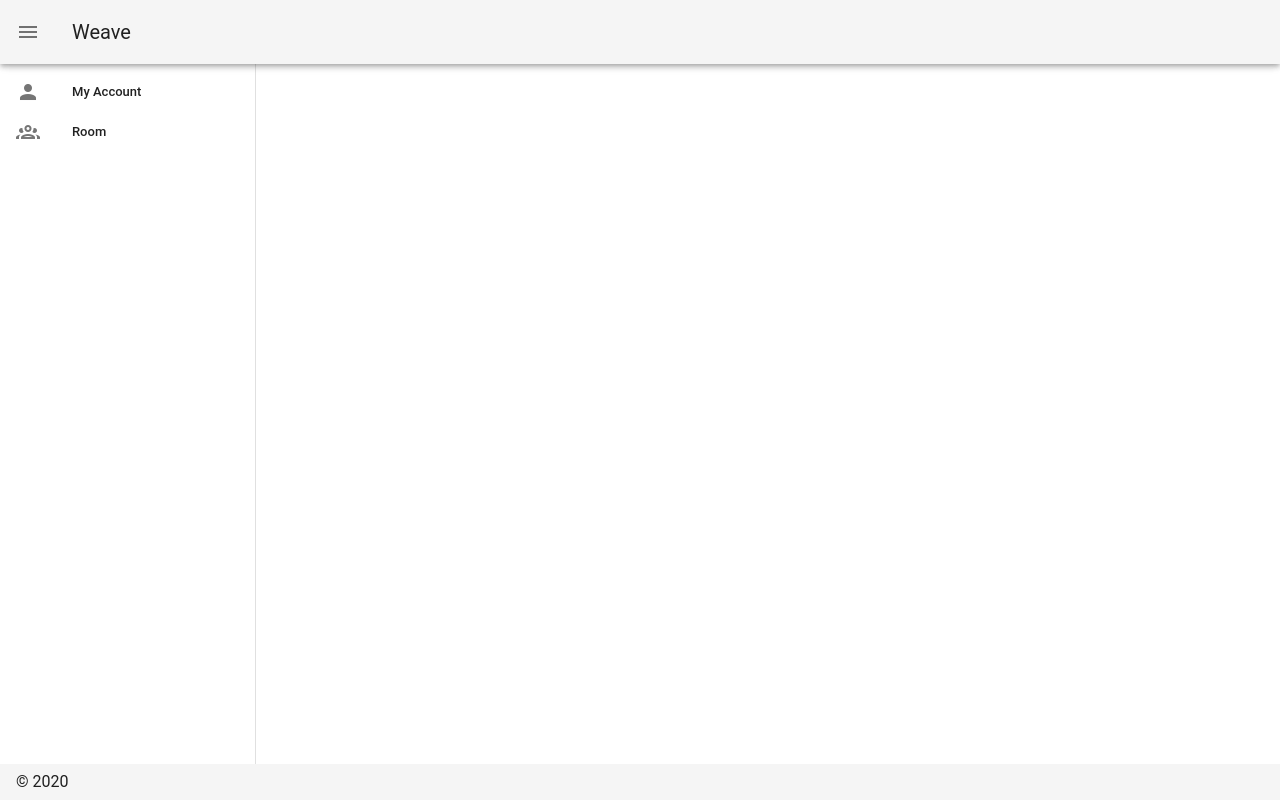
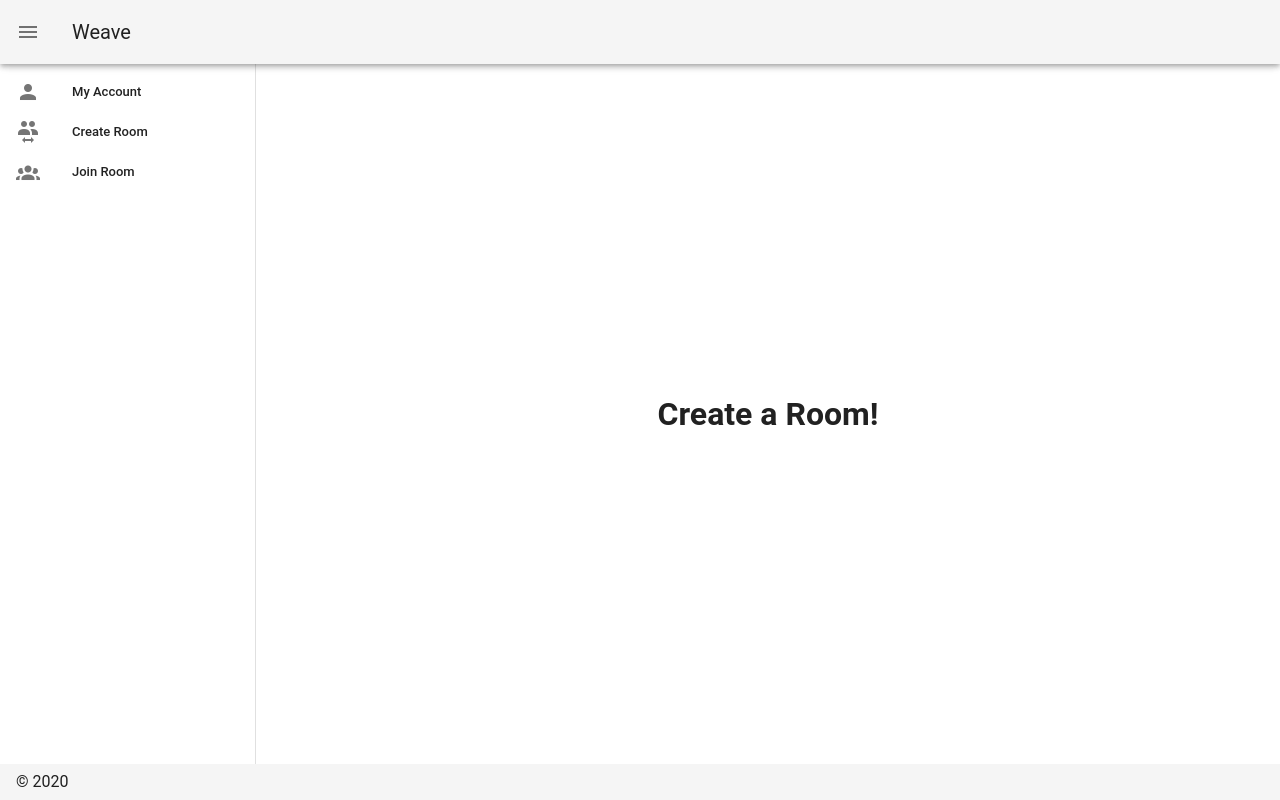
Before and after one commit to kevn07/codebrew2020, a Vue app in the folder codebrew2020/: page /createRoom in a window 1280 px wide. Built offline with nearby package versions, Linux system fonts and the light colour scheme.

Commit message:
added create room page where it returns a temp link

```diff
--- a/codebrew2020/src/App.vue
+++ b/codebrew2020/src/App.vue
@@ -62,7 +62,8 @@
       items: [
           // { title: 'Home', icon: 'mdi-home-city', path: '/home' },
           { title: 'My Account', icon: 'mdi-account', path: '/userProfile' },
-          { title: 'Room', icon: 'mdi-account-group-outline', path: '/room/12' }
+          { title: 'Create Room', icon: 'mdi-account-switch', path: '/createRoom' },
+          { title: 'Join Room', icon: 'mdi-account-group ', path: '/room/1' }
         ]
     }),
     created () {
--- /dev/null
+++ b/codebrew2020/src/views/CreateRoom.vue
@@ -0,0 +1,37 @@
+<template>
+    <div>
+        <h1 @click="generateLink()" id="create-link">
+            Create a Room!
+        </h1>
+        <div v-if="roomDetail.link">
+            <p> Room Number: {{ roomDetail.number }} </p>
+            <p> Room Link: {{ roomDetail.link }} </p>
+        </div>
+    </div>
+</template>
+
+<script>
+export default {
+    name: "CreateRoom",
+    data() {
+        return {
+            roomDetail: {
+                link: null,
+                number: null
+            }
+        }
+    },
+    methods: {
+        generateLink() {
+            this.roomDetail.link = "http://localhost:8080/room/1"
+            this.roomDetail.number = 1
+        }
+    }
+}
+</script>
+
+<style scoped>
+    #create-link:hover {
+        text-decoration: underline;
+    }
+</style>
```
Also changed, not shown: codebrew2020/src/router.js (+6 -2 lines).
